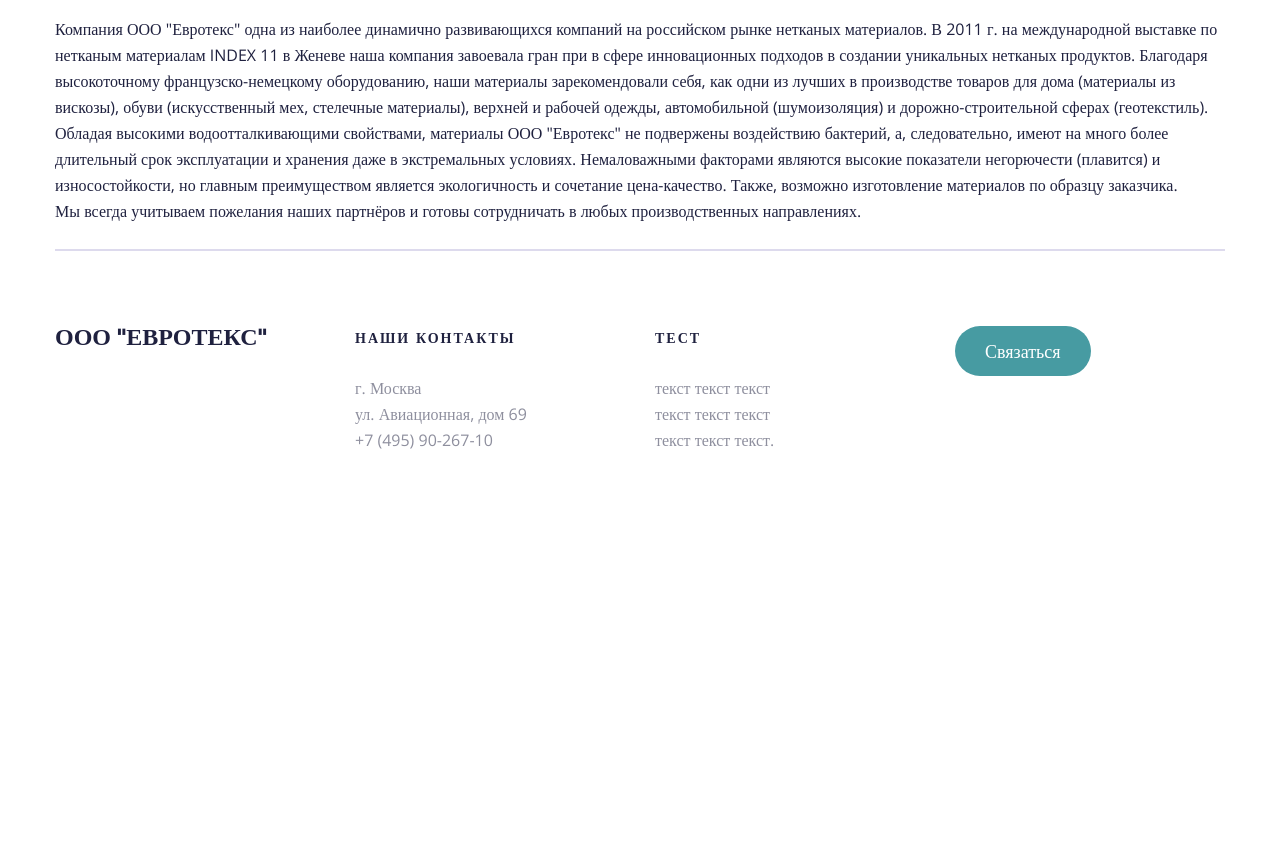
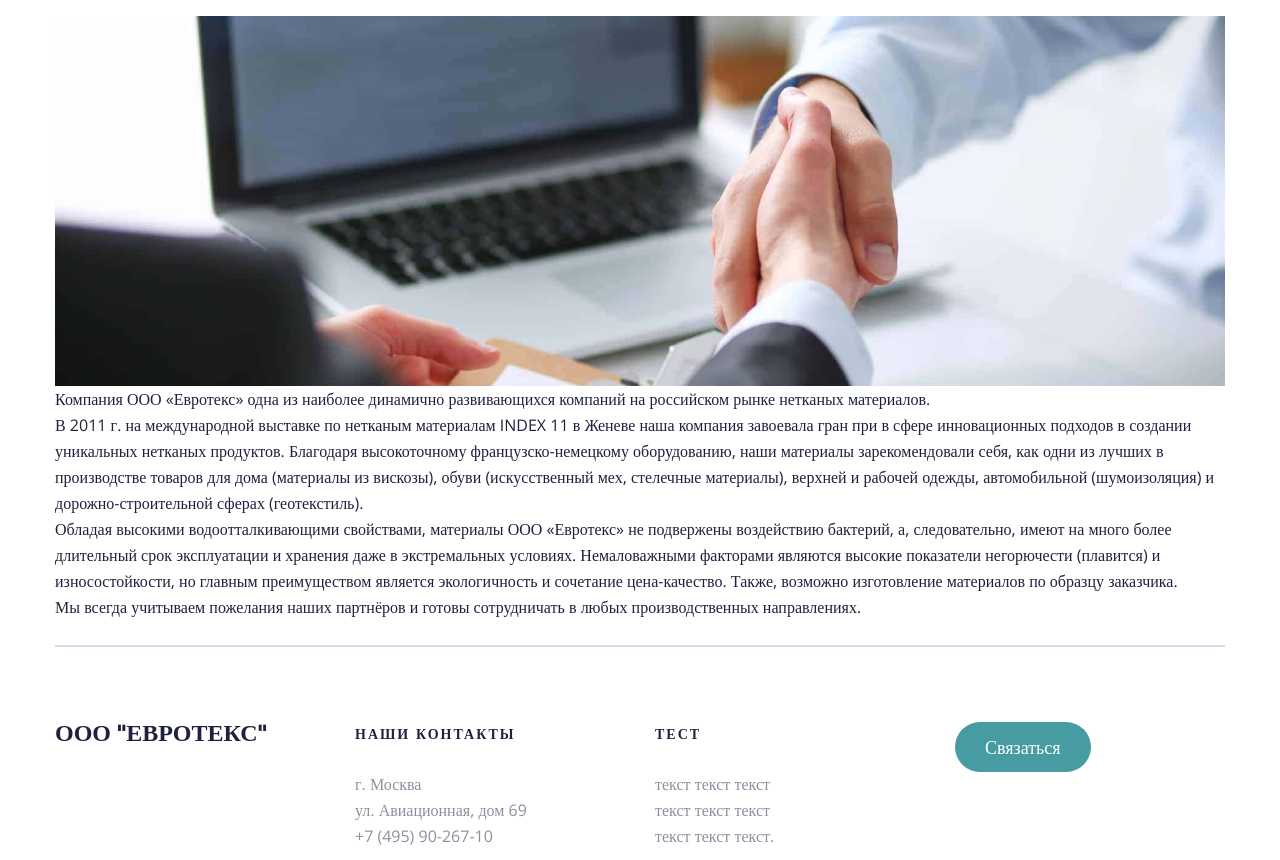
Before and after one commit to Alimovriq/euroteks, a Django app: template euroteks/templates/main_pages/about.html in a window 1280 px wide. Shown: the part 150-1010 px from the top of the page. Before the commit the page ends 599 px from the top, so only its background shows below. Run offline with Django 3.2, Linux system fonts and the light colour scheme; the template is opened without the code that fills it, so the values that code supplies are empty; some libraries are stand-ins or nearby versions.

Commit message:
about page with image

```diff
--- a/euroteks/templates/main_pages/about.html
+++ b/euroteks/templates/main_pages/about.html
@@ -16,10 +16,11 @@
             </ol>
           </nav>
 		{% comment %} <h2 class="mb-65 small" data-aos-duration="600" data-aos="fade-down" data-aos-delay="600">О компании</h2> {% endcomment %}
-        <p class="text-left" data-aos-duration="600" data-aos="fade-down" data-aos-delay="900">Компания ООО "Евротекс" одна из наиболее динамично развивающихся компаний на российском рынке нетканых материалов.
-            В 2011 г. на международной выставке по нетканым материалам  INDEX 11 в Женеве наша компания завоевала гран при в сфере инновационных подходов в создании уникальных нетканых продуктов.
+    <img src="{% static 'images/about_5.jpg' %}" class="img-fluid" alt="Еврогрунт для конного спорта">
+    <p class="text-left" data-aos-duration="600" data-aos="fade-down" data-aos-delay="900">Компания ООО «Евротекс» одна из наиболее динамично развивающихся компаний на российском рынке нетканых материалов.
+            <br>В 2011 г. на международной выставке по нетканым материалам  INDEX 11 в Женеве наша компания завоевала гран при в сфере инновационных подходов в создании уникальных нетканых продуктов.
             Благодаря высокоточному французско-немецкому оборудованию, наши  материалы зарекомендовали себя, как одни из лучших в производстве товаров для дома (материалы из вискозы), обуви (искусственный мех, стелечные материалы), верхней и рабочей одежды, автомобильной (шумоизоляция) и дорожно-строительной сферах (геотекстиль).
-            Обладая высокими водоотталкивающими свойствами, материалы ООО "Евротекс" не подвержены воздействию бактерий, а, следовательно, имеют на много более длительный срок эксплуатации и хранения даже в экстремальных условиях. Немаловажными факторами являются высокие показатели негорючести (плавится) и износостойкости, но главным преимуществом является экологичность и сочетание цена-качество.
+            <br>Обладая высокими водоотталкивающими свойствами, материалы ООО «Евротекс» не подвержены воздействию бактерий, а, следовательно, имеют на много более длительный срок эксплуатации и хранения даже в экстремальных условиях. Немаловажными факторами являются высокие показатели негорючести (плавится) и износостойкости, но главным преимуществом является экологичность и сочетание цена-качество.
             Также, возможно изготовление материалов по образцу заказчика. <br>
             Мы всегда учитываем пожелания наших партнёров и готовы сотрудничать в любых производственных направлениях.</p>
 	</div>
```
Also changed, not shown: euroteks/templates/main_pages/ekviteks.html (+4 -5 lines), euroteks/templates/main_pages/index.html (+1 -1 lines), euroteks/static/images/about_5.jpg (added).
